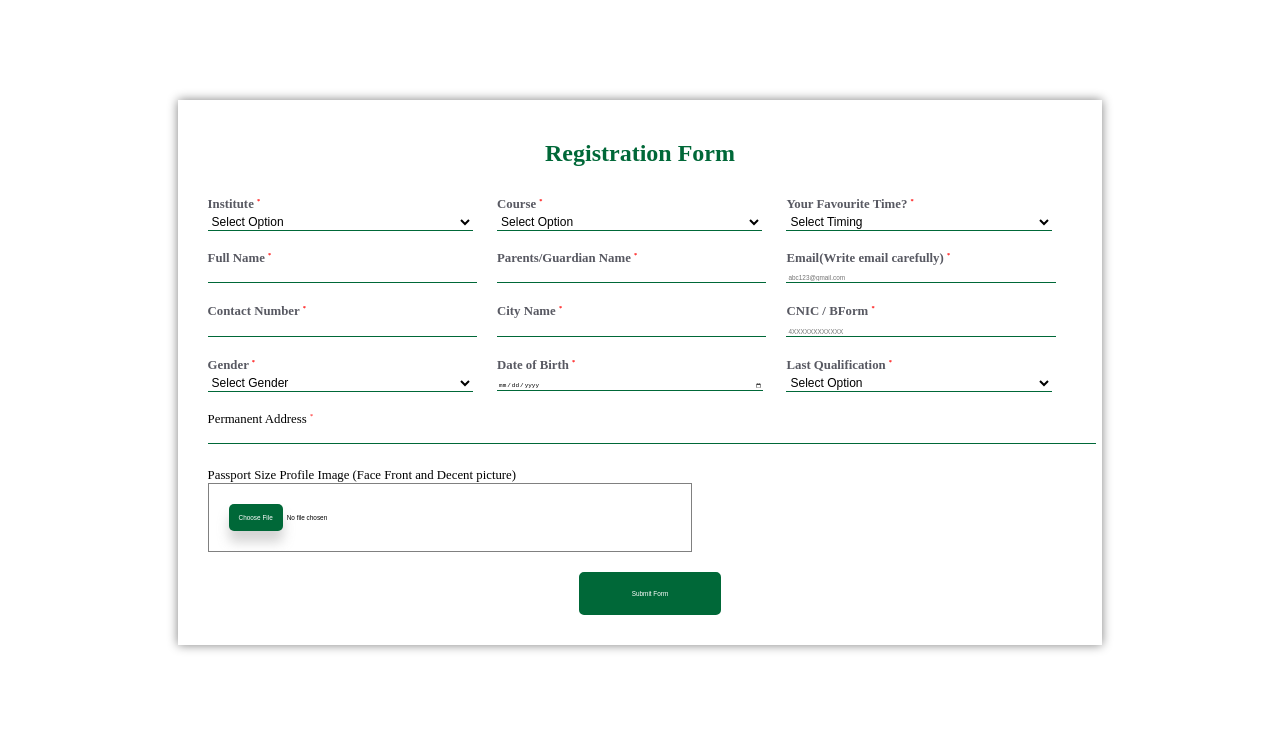
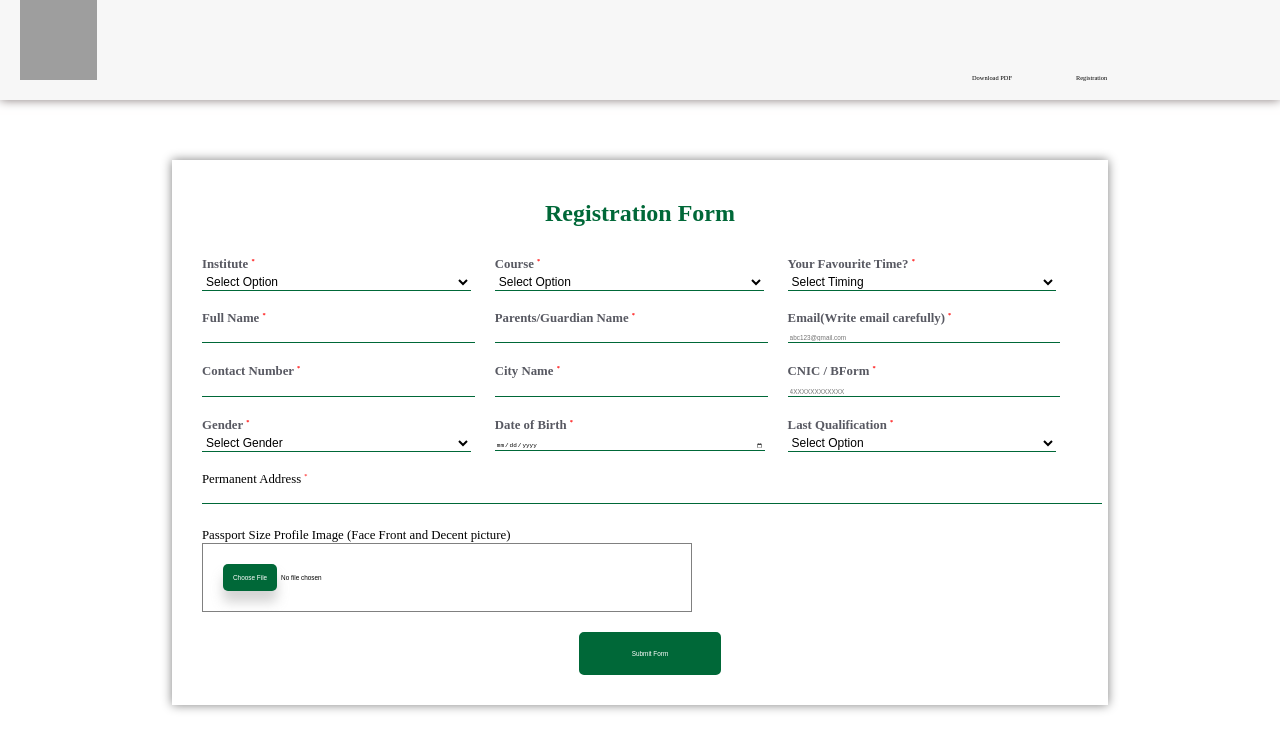
Before and after one commit to Ahzam-Web/Assignment-11, a plain HTML site: page index.html in a window 1280 px wide. Drawn offline with Linux system fonts and the light colour scheme; grey boxes are pictures that could not be loaded.

Commit message:
Navbar design

```diff
--- a/index.html
+++ b/index.html
@@ -9,7 +9,15 @@
     </head>
     <body>
         <div class="nav">
-
+            <div class="img-div">
+                <a href="">
+                    <img src="https://jawan-tech.web.app/portrait_logo.png" alt="logo">
+                </a>
+            </div>
+            <div class="other-div">
+                <a href="javascript:void(0)">Download PDF</a>
+                <a href="javascript:void(0)">Registration</a>
+            </div>
         </div>
         <div class="body">
             <div class="card">
@@ -79,7 +87,7 @@
                                 <label for="number-input">Contact Number
                                     <sup>*</sup>
                                 </label>
-                                <input id="number-input" type="tel" required/>
+                                <input id="number-input" type="tel" maxlength="13" required/>
                             </div>
 
                             <div class="field-div">
@@ -93,7 +101,7 @@
                                 <label for="cnic-input">CNIC / BForm
                                     <sup>*</sup>
                                 </label>
-                                <input id="cnic-input" type="email" required placeholder="4XXXXXXXXXXXX"/>
+                                <input id="cnic-input" type="email" maxlength="13" required placeholder="4XXXXXXXXXXXX"/>
                             </div>
 
                             <div class="field-div">
--- a/style.css
+++ b/style.css
@@ -1,7 +1,46 @@
 /* Jawan color : rgb(0, 104, 56) */
 
+body{
+    margin: 0;
+}
+
+.nav{
+    height: 100px;
+    background-color: #f7f7f7;
+    box-shadow: 0 0 10px #867b7b;
+}
+
+.img-div{
+    width: 60%;
+    height: 100%;
+    display: inline-block;
+    margin-left: 20px;
+}
+
+.other-div{
+    margin-left: 150px;
+    width: 20%;
+    display: inline-block;
+}
+
+.other-div a{
+    height: 100%;
+    margin: 30px;
+    margin-top: 0px;
+    font-size: 0.4em;
+    width: 30%;
+    text-decoration: none;
+    color: black;
+}
+
+.img-div img{
+    height: 80%;
+    width: 10%;
+    object-fit: cover;
+}
+
 div.body{
-    margin-top: 100px;
+    margin-top: 60px;
 }
 
 .card{
@@ -12,7 +51,6 @@ div.body{
 }
 
 .heading-container h2{
-    /* font-size: 80%; */
     text-align: center;
     color: rgb(0, 104, 56);
 }
```
